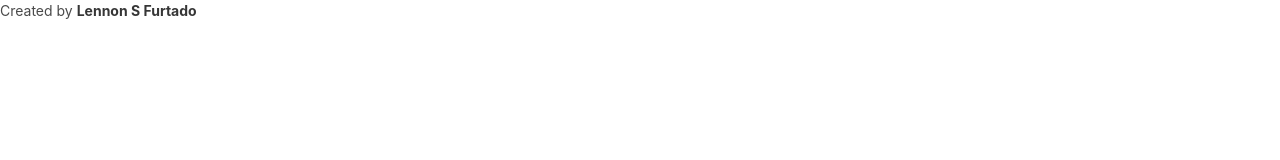
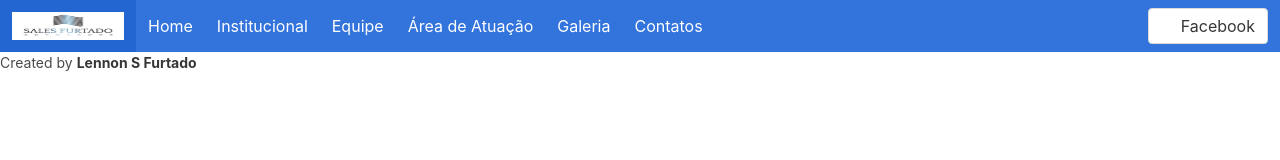
Before and after one commit to Biosdead/EscritorioSalesFurtado, a website: page index.html in a window 1280 px wide. Drawn offline with nearby package versions, Linux system fonts and the light colour scheme.

Commit message:
Navbar ver 0

```diff
--- a/index.html
+++ b/index.html
@@ -5,13 +5,68 @@
     <meta http-equiv="X-UA-Compatible" content="ie=edge">
     <link rel="stylesheet" href="./node_modules/bulma/css/bulma.css">
     <script src="./node_modules/vue/dist/vue.min.js"></script>
+    <script src="https://stackpath.bootstrapcdn.com/font-awesome/4.7.0/css/font-awesome.min.css"></script>
     <title>Escritório Sales Furtado</title>
 </head>
 <body>
 
+        <nav class="navbar is-link">
+                <div class="navbar-brand">
+                  <a class="navbar-item" href="https://bulma.io">
+                    <img src="./imgs/brand 2.jpg" alt="Bulma: a modern CSS framework based on Flexbox" width="112" height="28">
+                  </a>
+                  <div class="navbar-burger burger" data-target="navbarExampleTransparentExample">
+                    <span></span>
+                    <span></span>
+                    <span></span>
+                  </div>
+                </div>
+
+                <div id="navbarExampleTransparentExample" class="navbar-menu">
+                  <div class="navbar-start">
+                    <a class="navbar-item" href="https://bulma.io/">
+                      Home
+                    </a>
+                    <a class="navbar-item" href="/documentation/overview/start/">
+                        Institucional
+                    </a>
+                    <a class="navbar-item" href="/documentation/overview/start/">
+                        Equipe
+                    </a>
+                    <a class="navbar-item" href="/documentation/overview/start/">
+                        Área de Atuação
+                    </a>
+                    <a class="navbar-item" href="/documentation/overview/start/">
+                        Galeria
+                    </a>
+                    <a class="navbar-item" href="/documentation/overview/start/">
+                        Contatos
+                    </a>
+                    </div>
+                  </div>
+
+                  <div class="navbar-end">
+                    <div class="navbar-item">
+                      <div class="field is-grouped">
+                        <p class="control">
+                          <a class="bd-tw-button button" data-social-network="Twitter" data-social-action="tweet" data-social-target="http://localhost:4000" target="_blank" href="https://twitter.com/intent/tweet?text=Bulma: a modern CSS framework based on Flexbox&amp;hashtags=bulmaio&amp;url=http://localhost:4000&amp;via=jgthms">
+                            <span class="icon">
+                              <i class="fab fa-facebook"></i>
+                            </span>
+                            <span>
+                              Facebook
+                            </span>
+                          </a>
+                        </p>
+                      </div>
+                    </div>
+                  </div>
+                </div>
+              </nav>
+
 </body>
 <footer>
-    <small>
+    <small class="has-text-center">
         Created by <strong> Lennon S Furtado </strong>
     </small>
 </footer>
```
Also changed, not shown: imgs/advertise1.jpg (added), imgs/advertise2.jpg (added), imgs/advertise3.jpg (added), imgs/advertise4.jpg (added), imgs/advertise5.jpg (added), imgs/brand 2.jpg (added), imgs/brand.jpg (added), imgs/logo Facebook.jpg (added).
